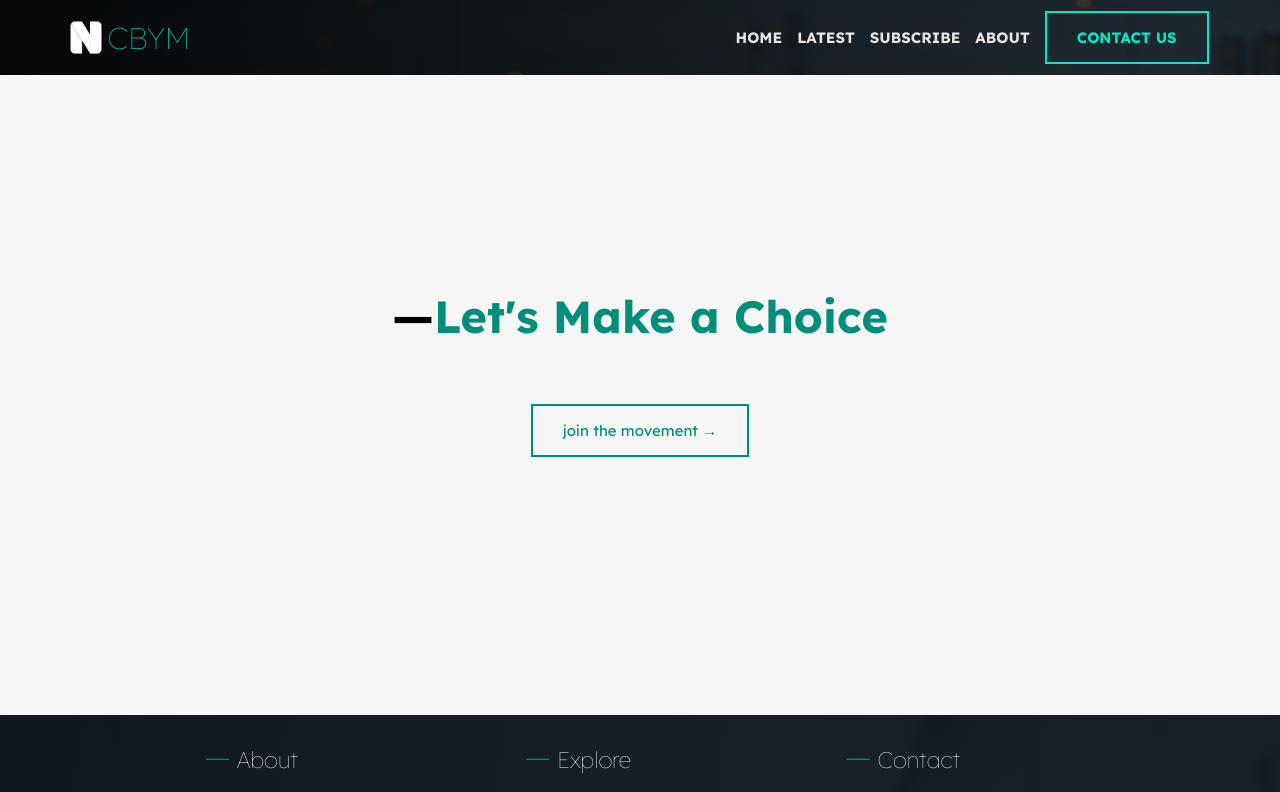
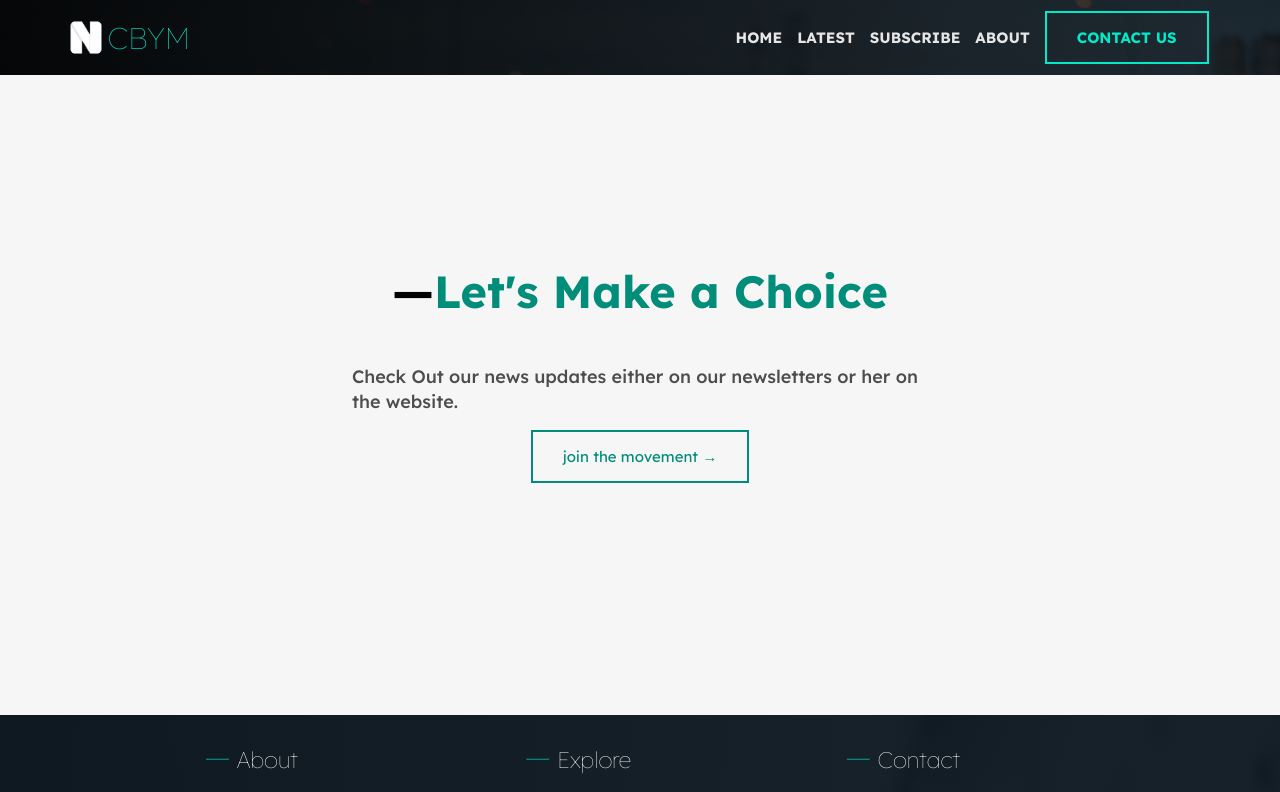
Before and after one commit to OtiEdwin/Cbym, a React (Create React App) app: page /about in a window 1280 px wide. Shown: the top 792 px of the page. Built offline with nearby package versions, Linux system fonts and the light colour scheme; a web font is replaced by a local one.

Commit message:
further changes

```diff
--- a/src/Section_1.js
+++ b/src/Section_1.js
@@ -6,7 +6,7 @@ function Section_1() {
         <section className='ratio-9 col'>
             <h2 className='tc mc head-text'><span className='dark h2'>&mdash;</span>Let's Make a Choice</h2>
             <div className='alt-5'>
-                <p></p>
+                <p>Check Out our news updates either on our newsletters or her on the website.</p>
                 <Link to={`/subscribe`} className = 'btn hollow-dark tr'> join the movement &rarr;</Link>
             </div>
         </section>
```
